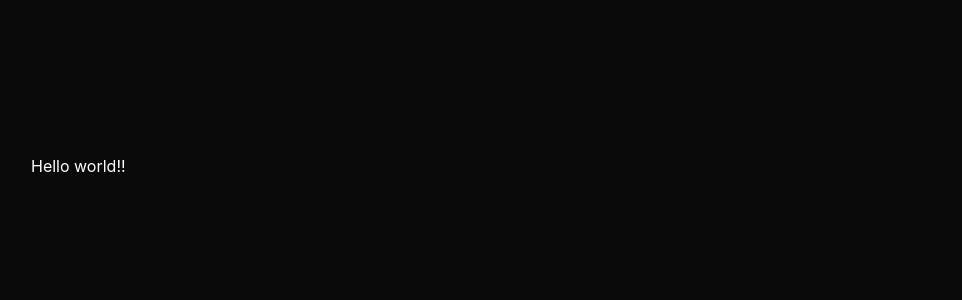
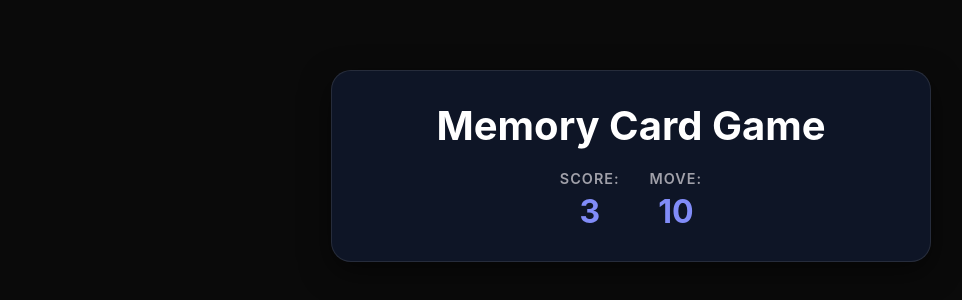
Before and after one commit to lightning4747/Memory-card-game-using-react, a React (Vite) app: page / in a window 1280 px wide. Shown: the part 234-534 px from the top of the page, without its empty margins (9-971 px from the left). Built offline with nearby package versions, Linux system fonts and the light colour scheme.

Commit message:
hardcore the Header of the game

```diff
--- a/src/App.jsx
+++ b/src/App.jsx
@@ -1,12 +1,11 @@
-
-
+import { GamerHeader } from "./components/GameHeader"
 
 function App() {
 
   return (
-    <>
-    Hello world!!
-    </>
+    <div className="app">
+      <GamerHeader score={3} moves={10}/>
+    </div>
   )
 }
 
--- /dev/null
+++ b/src/components/GameHeader.jsx
@@ -0,0 +1,20 @@
+export const GamerHeader = ({score, moves}) => {
+    return (
+        <div className="game-header">
+            <h1>Memory Card Game</h1>
+            <div className="stats">
+                <div className="stat-item">
+
+                       <span className="stat-label">Score:</span>{" "}
+                       <span className="stat-value">{score}</span>
+
+                </div>
+                <div className="stat-item">
+                    <span className="stat-label">Move:</span>
+                    <span className="stat-value">{moves}</span>
+                </div>
+            </div>
+        </div>
+
+    )
+}
```
